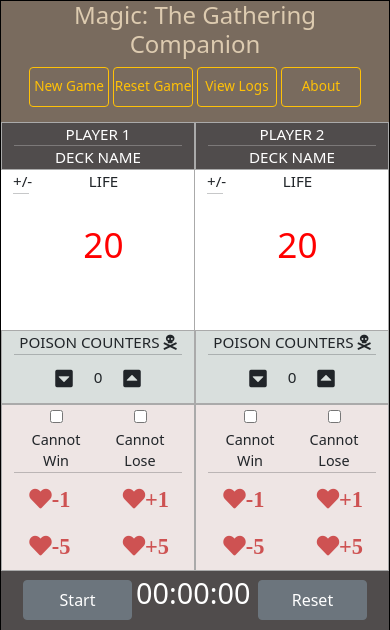
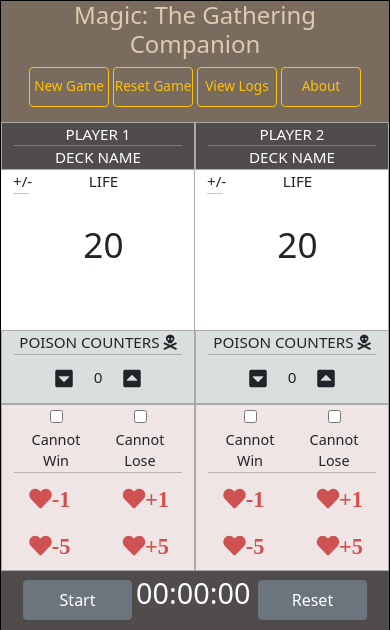
Before and after one commit to Janty-Y/mtg-companion, a PHP site: page / in a window 390 px wide. Shown: the top 630 px of the page. Run offline with PHP 8.4, Linux system fonts and the light colour scheme; some libraries are stand-ins or nearby versions.

Commit message:
more ui fixes

```diff
--- a/style.css
+++ b/style.css
@@ -145,7 +145,7 @@
   margin-bottom: 20px;
 }
 
-@media (max-height: 700px) or (max-width: 450px) {
+@media (max-height: 800px), (max-width: 450px) {
   body {
     font-size: 0.95rem;
   }
@@ -174,7 +174,6 @@
   .life-count {
     font-size: 2.2rem;
     height: 1rem;
-    color: red;
   }
   .offset {
     padding-right: 40px;
```
